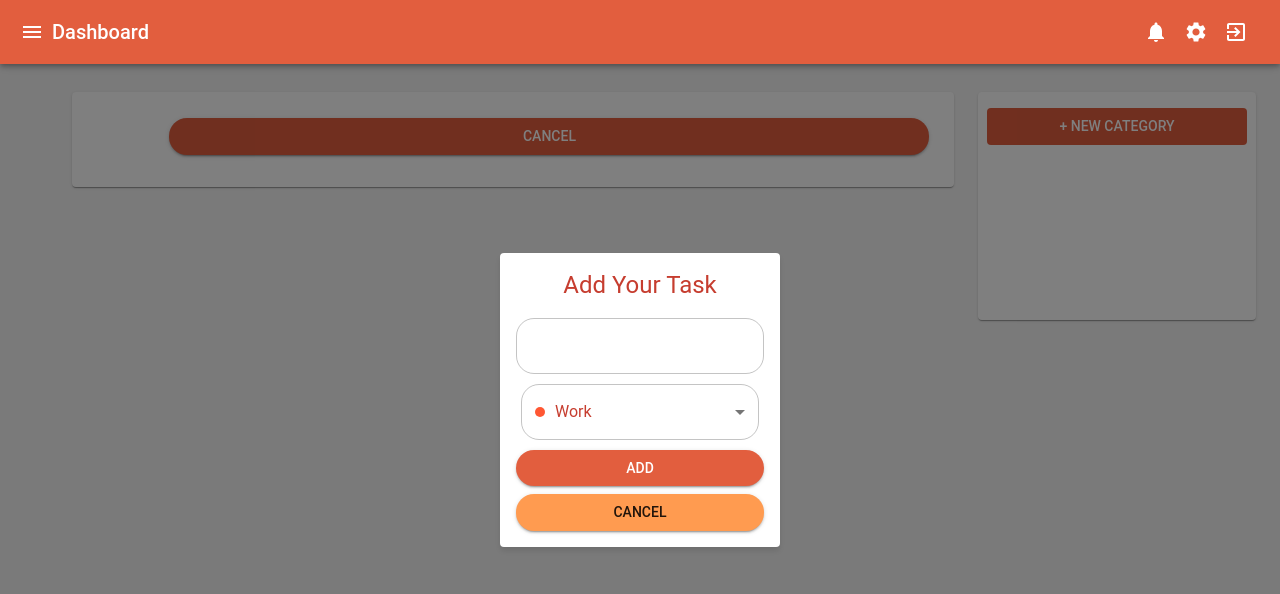
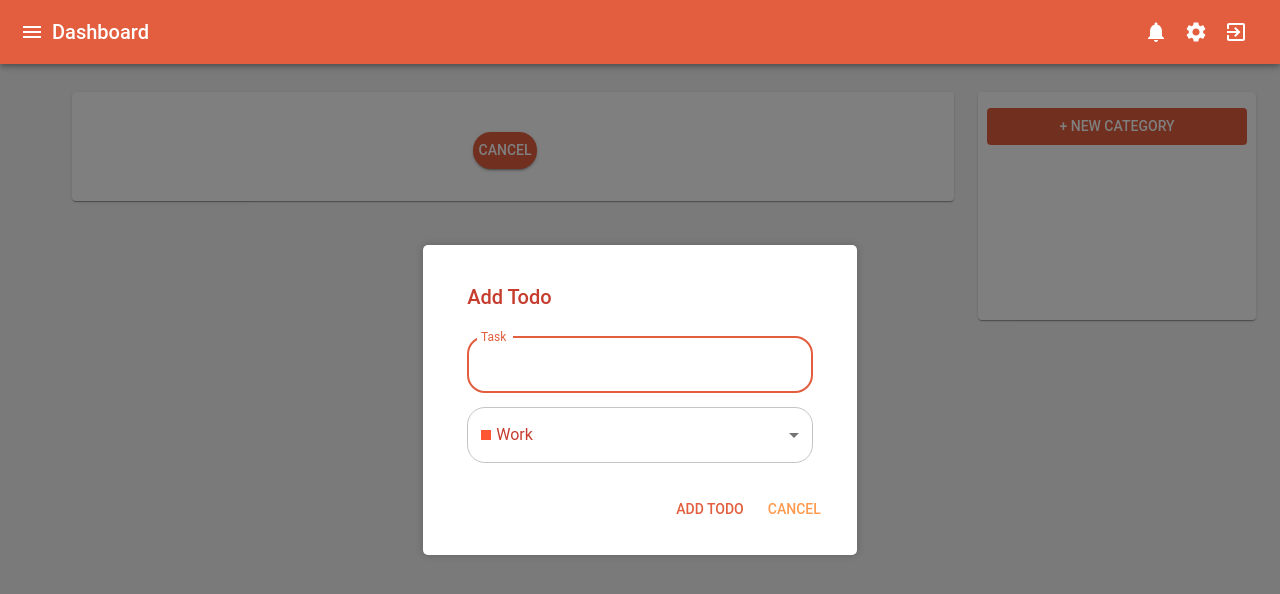
Before and after one commit to Mohammad-M-Rahimi/Todo-List-Project, a React (Vite) app in the folder frontend/: page / in a window 1280 px wide. Both pictures are taken after a click on the button "ADD". Shown: the top 594 px of the page. Built offline with nearby package versions, Linux system fonts and the light colour scheme.

Commit message:
chackbox & background while checked got fixed

```diff
--- a/frontend/src/components/Home/Logic.jsx
+++ b/frontend/src/components/Home/Logic.jsx
@@ -67,9 +67,10 @@ function TodoList() {
   const [newCategory, setNewCategory] = useState("");
   const [tags, setTags] = useState([...initialTags]);
 
-  useEffect(() => localStorage.setItem("todos", JSON.stringify(todos)), [
-    todos,
-  ]);
+  useEffect(
+    () => localStorage.setItem("todos", JSON.stringify(todos)),
+    [todos]
+  );
 
   const handleTagChange = (e) => setSelectedTag(e.target.value);
 
@@ -127,12 +128,6 @@ function TodoList() {
 
   const deleteTodo = (id) => setTodos(todos.filter((todo) => todo.id !== id));
 
-  const handleAddCategory = () => {
-    if (!newCategory.trim()) return;
-    setTags([...tags, newCategory]);
-    setNewCategory("");
-  };
-
   return (
     <ThemeProvider theme={theme}>
       <CssBaseline />
@@ -141,10 +136,15 @@ function TodoList() {
           onClick={() => setShowInput(!showInput)}
           variant="contained"
           color="primary"
-          style={{ marginTop: 10, width: "760px", left: "4.8%" }}
+          sx={{
+            marginTop: { xs: 2, md: 3 },
+            width: { xs: "100%", sm: "50%", md: "40%", lg: "30%", xl: "770px" },
+            marginLeft: { xs: 0, md: "3%" },
+          }}
         >
           {showInput ? "Cancel" : "Add"}
         </Button>
+
         <Popup
           showInput={showInput}
           handleAddOrEdit={handleAddOrEdit}
@@ -166,18 +166,27 @@ function TodoList() {
               key={todo.id}
               className={`todo-item${todo.completed ? " completed" : ""}`}
               title={todo.title.length > 40 ? todo.title : null}
-              style={{ marginBottom: "10px", width: "760px" }}
+              style={{
+                marginBottom: "10px",
+                width: "100%", // Set width to 100% by default
+                maxWidth: "760px", // Set maximum width to 760px
+                marginLeft: "auto", // Align to the right
+                marginRight: "auto", // Align to the left
+                boxSizing: "border-box", // Include padding and border in the element's total width and height
+                background: todo.completed ? "#ddd" : "inherit",
+              }}
             >
               <div
                 style={{
                   display: "flex",
                   alignItems: "center",
-                  width: "650px",
+                  width: "670px",
                 }}
               >
                 <Checkbox
                   checked={todo.completed}
                   onChange={() => handleToggleTodo(todo.id)}
+                  style={{ color: todo.completed ? "green" : "inherit" }}
                 />
                 <div style={{ flex: 1 }}>
                   <div style={{ display: "flex", alignItems: "center" }}>
@@ -206,6 +215,22 @@ function TodoList() {
                     alignItems: "center",
                     position: "relative",
                     left: "70px",
+                    "@media (max-width: 760px)": {
+                      left: 0,
+                      justifyContent: "flex-end",
+                      marginTop: "10px",
+                      width: "100%",
+                      boxSizing: "border-box",
+                    },
+                  }}
+                >
+                  <div
+                    style={{
+                      marginLeft: "auto",
+                      display: "flex",
+                      gap: "10px",
+                      position: "relative",
+                      right: "50px", // Adjusted the right property here
                     }}
                   >
                     <IconButton
@@ -220,6 +245,7 @@ function TodoList() {
                     >
                       <DeleteIcon />
                     </IconButton>
+                  </div>
                 </div>
               </div>
             </li>
--- a/frontend/src/components/Home/Popup.jsx
+++ b/frontend/src/components/Home/Popup.jsx
@@ -1,31 +1,18 @@
-import React, { useState } from "react";
+import React, { useRef } from "react";
 import {
-  Box,
-  Typography,
+  Dialog,
+  DialogTitle,
+  DialogContent,
+  DialogActions,
   TextField,
-  Select,
-  MenuItem,
-  IconButton,
   Button,
   FormControl,
   InputLabel,
-  Input,
+  Select,
+  MenuItem,
 } from "@mui/material";
-import { Close as CloseIcon } from "@mui/icons-material";
 
-const predefinedColors = [
-  "red",
-  "blue",
-  "lightblue",
-  "yellow",
-  "orange",
-  "green",
-  "purple",
-  "pink",
-  "black",
-];
-
-function Popup({
+const Popup = ({
   showInput,
   handleAddOrEdit,
   handleTagChange,
@@ -36,109 +23,106 @@ function Popup({
   setNewItem,
   setShowInput,
   editingId,
+  setEditingId,
+  setNewCategory,
   handleDeleteTag,
-}) {
-  const [selectedColor, setSelectedColor] = useState(
-    tagColors[selectedTag] || predefinedColors[0]
-  );
+}) => {
+  const dialogRef = useRef(null);
 
-  const handleColorChange = (event) => {
-    setSelectedColor(event.target.value);
+  const handleClickOutside = (event) => {
+    if (dialogRef.current && !dialogRef.current.contains(event.target)) {
+      setShowInput(false);
+      setEditingId(null);
+    }
   };
 
   return (
-    showInput && (
-      <div className="popup">
+    <div>
+      {showInput && (
         <div
-          className="popup-content"
+          className="popup"
+          onClick={handleClickOutside}
           style={{
-            padding: 16,
-            borderRadius: 4,
-            boxShadow: "0 4px 6px rgba(0, 0, 0, 0.1)",
+            display: "flex",
+            justifyContent: "center",
+            alignItems: "center",
+            position: "fixed",
+            top: 0,
+            left: 0,
+            width: "100%",
+            height: "100%",
+            background: "rgba(0, 0, 0, 0.5)",
+            zIndex: 999,
           }}
         >
-          <form onSubmit={handleAddOrEdit}>
-            <Box>
-              <Typography
-                variant="h5"
-                style={{ textAlign: "center", marginBottom: 16 }}
-              >
-                Add Your Task
-              </Typography>
+          <div
+            ref={dialogRef}
+            className="popup-content"
+            style={{
+              background: "#fff",
+              padding: "20px",
+              borderRadius: "5px",
+              boxShadow: "0 0 10px rgba(0, 0, 0, 0.2)",
+            }}
+          >
+            <DialogTitle>
+              {editingId !== null ? "Edit Todo" : "Add Todo"}
+            </DialogTitle>
+            <DialogContent>
               <TextField
-                variant="outlined"
+                autoFocus
+                margin="dense"
+                id="newitem"
+                label="Task"
+                type="text"
+                fullWidth
                 value={newitem}
                 onChange={(e) => setNewItem(e.target.value)}
-                fullWidth
-                style={{ marginBottom: 5 }}
               />
-              <div
-                style={{
-                  display: "flex",
-                  alignItems: "center",
-                  padding: "5px",
-                }}
-              >
+              <FormControl fullWidth style={{ marginTop: "10px" }}>
+                <InputLabel id="tag-label"></InputLabel>
                 <Select
-                  renderValue={(selected) => (
-                    <div style={{ display: "flex", alignItems: "center" }}>
-                      <div
-                        style={{
-                          backgroundColor: selectedColor, // Use selectedColor here
-                          width: 10,
-                          height: 10,
-                          borderRadius: "50%",
-                          marginRight: 10,
-                        }}
-                      />
-                      <span>{selected}</span>
-                    </div>
-                  )}
+                  labelId="tag-label"
+                  id="tag"
                   value={selectedTag}
                   onChange={handleTagChange}
-                  fullWidth
-                  variant="outlined"
-                  style={{ flex: 1, marginBottom: 5 }}
                 >
                   {tags.map((tag) => (
                     <MenuItem key={tag} value={tag}>
-                      <div style={{ display: "flex", alignItems: "center" }}>
-                        <span>{tag}</span>
-                      </div>
-                      <IconButton
-                        onClick={() => handleDeleteTag(tag)}
-                        color="secondary"
-                        size="small"
-                      >
-                        <CloseIcon />
-                      </IconButton>
+                      <div
+                        style={{
+                          backgroundColor: tagColors[tag],
+                          width: "10px",
+                          height: "10px",
+                          marginRight: "5px",
+                          display: "inline-block",
+                        }}
+                      ></div>
+                      {tag}
                     </MenuItem>
                   ))}
                 </Select>
-              </div>
-              <Button
-                type="submit"
-                variant="contained"
-                color="primary"
-                fullWidth
-                style={{ marginBottom: 8 }}
-              >
-                {editingId !== null ? "Save Edit" : "Add"}
+              </FormControl>
+            </DialogContent>
+            <DialogActions>
+              <Button onClick={handleAddOrEdit} color="primary">
+                {editingId !== null ? "Save Changes" : "Add Todo"}
               </Button>
               <Button
-                onClick={() => setShowInput(false)}
-                variant="contained"
+                onClick={() => {
+                  setShowInput(false);
+                  setEditingId(null);
+                }}
                 color="secondary"
-                fullWidth
               >
                 Cancel
               </Button>
-            </Box>
-          </form>
+            </DialogActions>
+          </div>
         </div>
-      </div>
-    )
+      )}
+    </div>
   );
-}
+};
 
 export default Popup;
--- a/frontend/src/components/Home/Tags.jsx
+++ b/frontend/src/components/Home/Tags.jsx
@@ -14,7 +14,7 @@ export default function Tags({ tags, handleDeleteTag }) {
           variant="outlined"
           style={{
             margin: "4px",
-            background: "grey ",
+            background: "#007FFF ",
             color: "white",
             borderColor: "#E25E3E",
           }}
--- a/frontend/src/pages/Home.jsx
+++ b/frontend/src/pages/Home.jsx
@@ -1,4 +1,4 @@
-import React, { useState, useEffect } from "react";
+import React, { useState, useEffect, useRef } from "react";
 import {
   ThemeProvider,
   CssBaseline,
@@ -17,16 +17,14 @@ import {
   Toolbar,
   Typography,
   FormControl,
-  InputLabel,
-  Select,
-  MenuItem,
+  Input,
 } from "@mui/material";
 import theme from "../theme/theme";
 import AppBarComponent from "../components/Home/Appbar";
 import Tags from "../components/Home/Tags";
 import Logic from "../components/Home/Logic";
 import crypto from "crypto";
-import Input from "@mui/material/Input";
+
 const predefinedColors = [
   "red",
   "blue",
@@ -49,9 +47,9 @@ export default function Dashboard() {
   const [tags, setTags] = useState([]);
   const [dialogOpen, setDialogOpen] = useState(false);
   const [selectedColor, setSelectedColor] = useState("");
-  const handleColorChange = (color) => {
-    setSelectedColor(color);
-  };
+  const [tagInput, setTagInput] = useState("");
+  const forceUpdateRef = useRef();
+  const [dialogKey, setDialogKey] = useState(0);
 
   useEffect(() => {
     const storedTags = JSON.parse(localStorage.getItem("tags"));
@@ -69,12 +67,21 @@ export default function Dashboard() {
   const handleAddCategory = () => setDialogOpen(true);
 
   const handleAddTag = () => {
-    if (newCategory.trim() === "") return;
-    const updatedTags = [...tags, newCategory];
+    if (tagInput.trim() === "") return;
+
+    setTags((prevTags) => {
+      const updatedTags = [...prevTags, tagInput];
+      updateLocalStorageTags(updatedTags);
+      return updatedTags;
+    });
+
+    setTagInput("");
+    setDialogOpen(false);
+    setDialogKey((prevKey) => prevKey + 1);
+  };
+
+  const updateLocalStorageTags = (updatedTags) => {
     localStorage.setItem("tags", JSON.stringify(updatedTags));
-    setTags(updatedTags);
-    setNewCategory("");
-    setDialogOpen(false); // Close the dialog after adding the tag
   };
 
   const handsubmit = (e) => {
@@ -136,6 +143,14 @@ export default function Dashboard() {
                     alignItems: "center",
                     flexDirection: "column",
                     height: "auto",
+                    width: "970px",
+                    maxWidth: "100%",
+                    marginLeft: "auto",
+                    marginRight: "auto",
+                    boxSizing: "border-box",
+                    "@media (max-width: 760px)": {
+                      width: "100%",
+                    },
                   }}
                 >
                   <Logic
@@ -191,23 +206,27 @@ export default function Dashboard() {
           </Container>
         </Box>
       </Box>
-      <Dialog open={dialogOpen} onClose={() => setDialogOpen(false)}>
+      <Dialog
+        key={dialogKey}
+        open={dialogOpen}
+        onClose={() => {
+          setDialogOpen(false);
+          setDialogKey((prevKey) => prevKey + 1);
+        }}
+      >
         <DialogTitle>Write it Down</DialogTitle>
         <DialogContent>
           <DialogContentText style={{ paddingBottom: "10px" }}>
             Add/delete tags
           </DialogContentText>
-
-
-
           <FormControl fullWidth style={{ marginBottom: 5 }}>
             <Input
               id="color-picker"
               type="color"
               value={selectedColor}
-              onChange={handleColorChange}
+              onChange={(e) => setSelectedColor(e.target.value)}
               inputProps={{ list: "predefinedColors" }}
-              style={{width:'55px'}}
+              style={{ width: "55px" }}
             />
             <datalist id="predefinedColors">
               {predefinedColors.map((color) => (
@@ -215,14 +234,10 @@ export default function Dashboard() {
               ))}
             </datalist>
           </FormControl>
-
-
-
-
           <TextField
             type="text"
-            value={newCategory}
-            onChange={(e) => setNewCategory(e.target.value)}
+            value={tagInput}
+            onChange={(e) => setTagInput(e.target.value)}
             sx={{ width: "100%" }}
           />
           <Tags tags={tags} handleDeleteTag={handleDeleteTag} />
```
Lines whose indentation alone changed are shown as unchanged.
